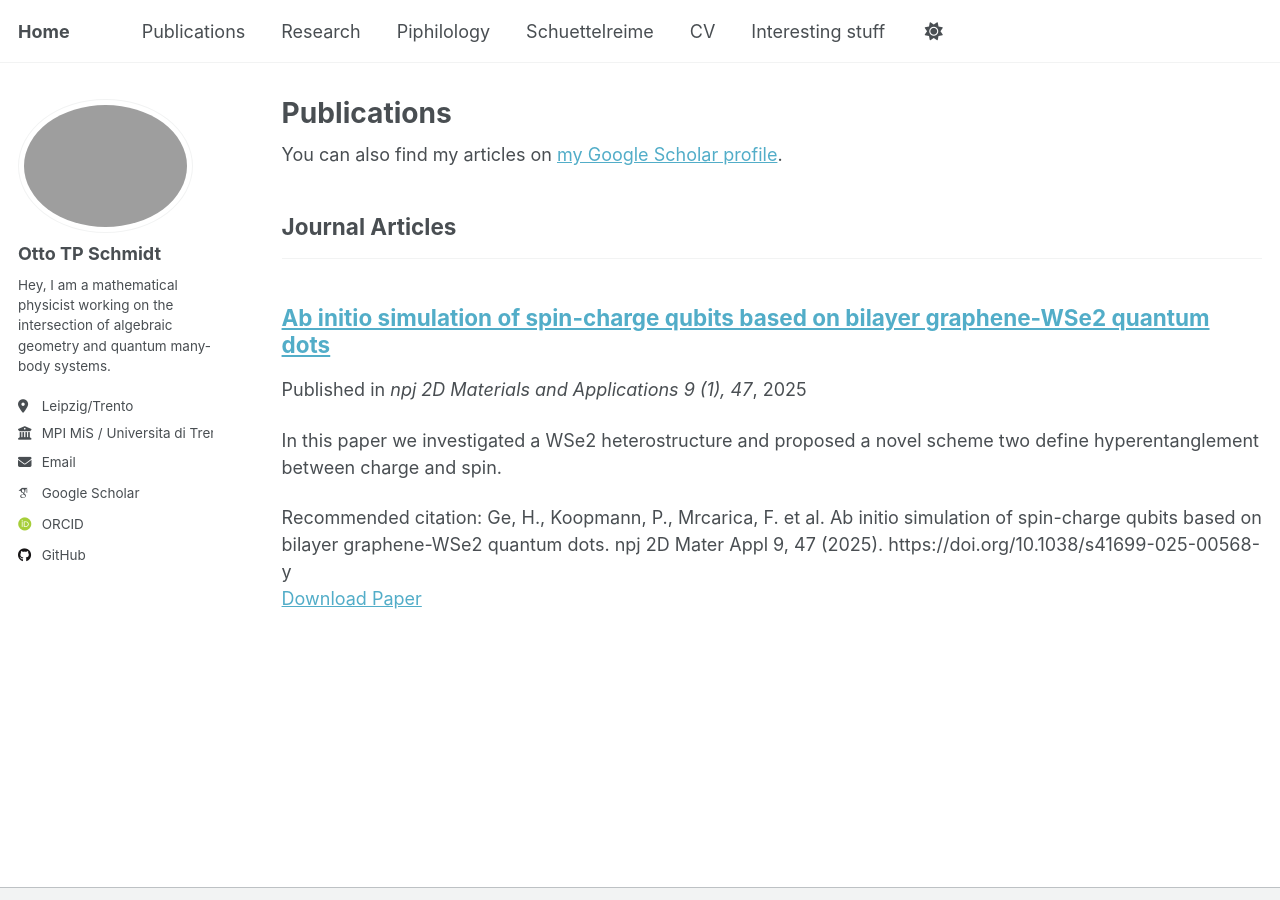
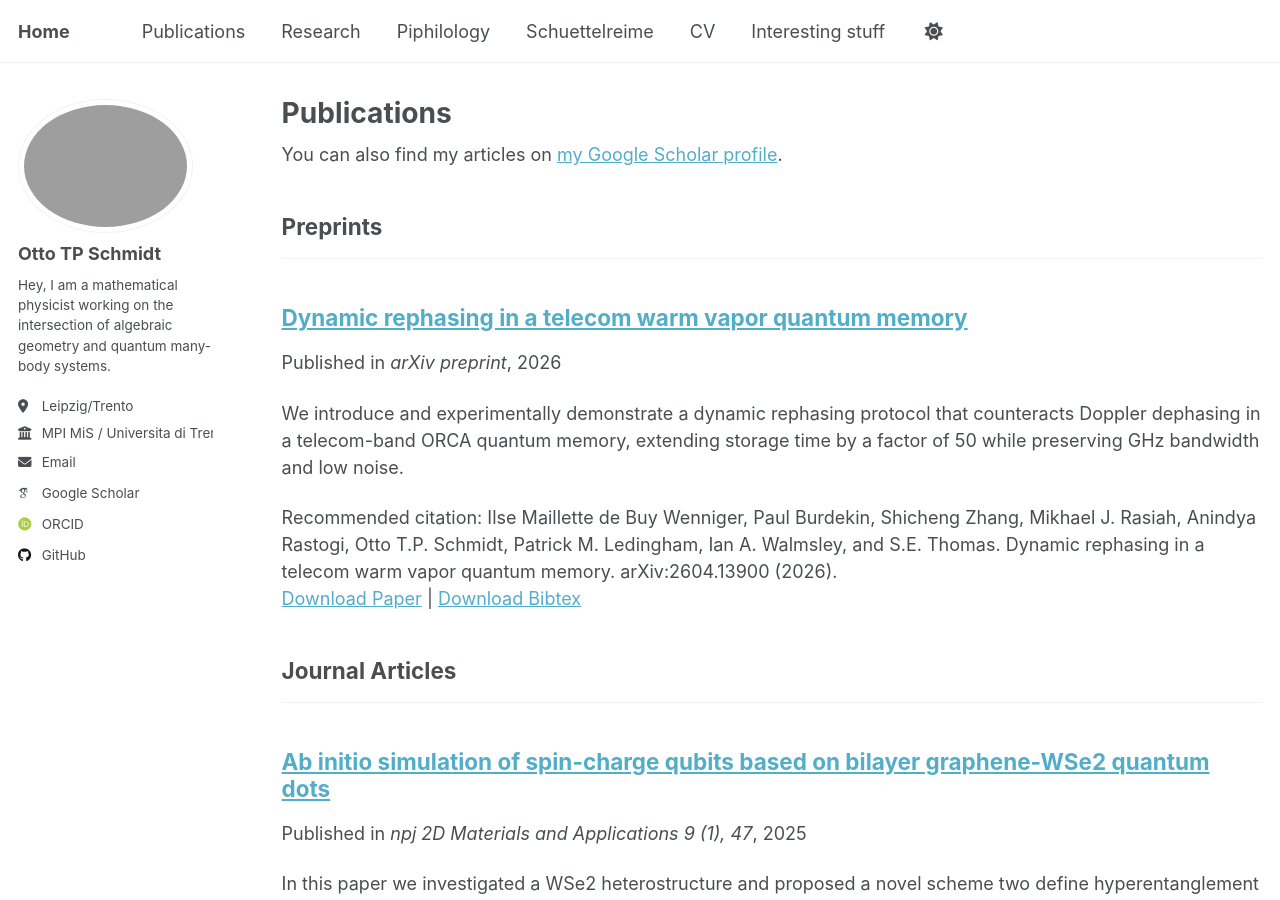
Before and after one commit to ottotpschmidt/ottotpschmidt.github.io, a Jekyll site: the page built from _pages/publications.html, in a window 1280 px wide and 900 px high. Built offline with Jekyll 4.4.1, drawn with Linux system fonts in a browser that asks for light colours; some web fonts are replaced; a script that is not in the unit is left out.

Commit message:
add preprints category and new publication on dynamic rephasing protocol

```diff
--- a/_config.yml
+++ b/_config.yml
@@ -82,6 +82,8 @@ author:
 publication_category:
   books:
     title: 'Books'
+  preprints:
+    title: 'Preprints'
   manuscripts:
     title: 'Journal Articles'
   conferences:
--- /dev/null
+++ b/_publications/2026-04-15-dynamic-rephasing-in-a-telecom-warm-vapor-quantum-memory.md
@@ -0,0 +1,13 @@
+---
+title: "Dynamic rephasing in a telecom warm vapor quantum memory"
+collection: publications
+category: preprints
+permalink: /publication/2026-04-15-dynamic-rephasing-in-a-telecom-warm-vapor-quantum-memory
+excerpt: 'We introduce and experimentally demonstrate a dynamic rephasing protocol that counteracts Doppler dephasing in a telecom-band ORCA quantum memory, extending storage time by a factor of 50 while preserving GHz bandwidth and low noise.'
+date: 2026-04-15
+venue: 'arXiv preprint'
+paperurl: 'https://arxiv.org/abs/2604.13900'
+bibtexurl: 'https://inspirehep.net/api/literature/3145605?format=bibtex'
+citation: 'Ilse Maillette de Buy Wenniger, Paul Burdekin, Shicheng Zhang, Mikhael J. Rasiah, Anindya Rastogi, Otto T.P. Schmidt, Patrick M. Ledingham, Ian A. Walmsley, and S.E. Thomas. Dynamic rephasing in a telecom warm vapor quantum memory. arXiv:2604.13900 (2026).'
+---
+The Off-Resonant Cascaded Absorption (ORCA) protocol in warm atomic vapors offers a scalable platform for high-bandwidth, low-noise quantum memories, but its coherence time is fundamentally limited by Doppler-induced dephasing. This work introduces and experimentally demonstrates a dynamic rephasing protocol that counteracts Doppler dephasing by transferring the stored excitation to an auxiliary shelving state, effectively reversing the accumulated Doppler phase. The protocol extends the storage time by a factor of 50 while preserving the memory's GHz bandwidth and low noise, and it enables on-demand storage and retrieval of four independent time-bin modes within a single warm vapor memory.
```
